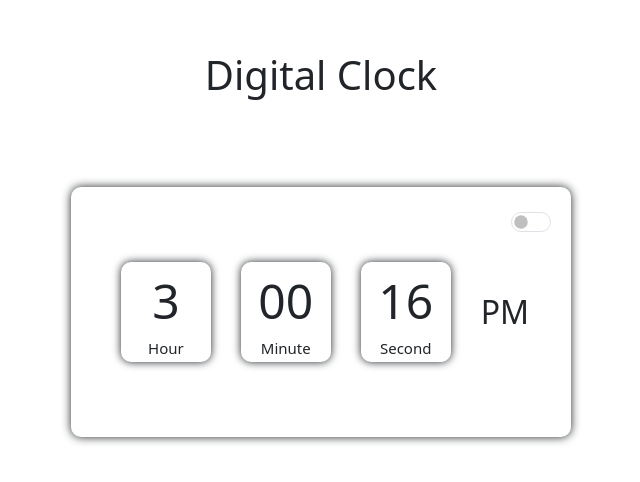
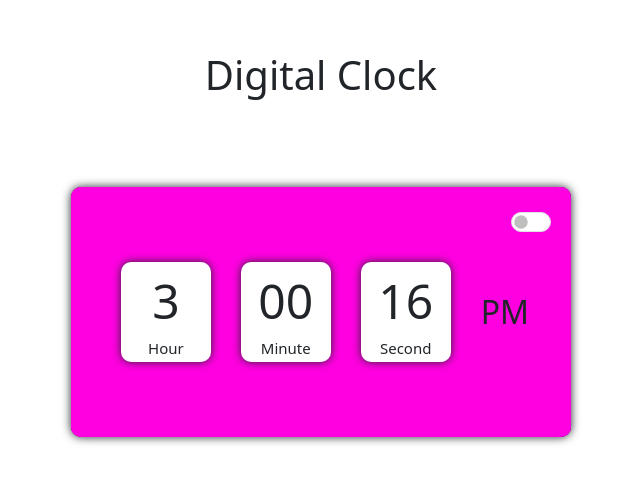
Before and after one commit to sunilkumarbais/Digital-Clock, a plain HTML site: page index.html in a window 1280 px wide. Shown: the part 156-638 px from the top of the page, without its empty margins (319-959 px from the left). Drawn offline with nearby package versions, Linux system fonts and the light colour scheme.

```diff
--- a/style.css
+++ b/style.css
@@ -14,6 +14,7 @@ html,body{
   display: flex;
   justify-content: center;
   align-items: center;
+  background-color: #ff00e1;
   column-gap: 30px;
   box-shadow: 0 0 10px;
   font-size: 3rem;
@@ -22,6 +23,20 @@ html,body{
   height: 250px;
   width: 500px;
 
+}
+
+.container::after, .container::before{
+  content: '';
+  position: absolute;
+  height: 100%;
+  width: 100%;
+  background-color: #ff00e1;
+  top: 50%;
+  left: 50%;
+  translate: -50% -50%;
+  z-index: -1;
+  padding: 10px;
+  border-radius: 10px;
 }
 
 .container .clock{
```
